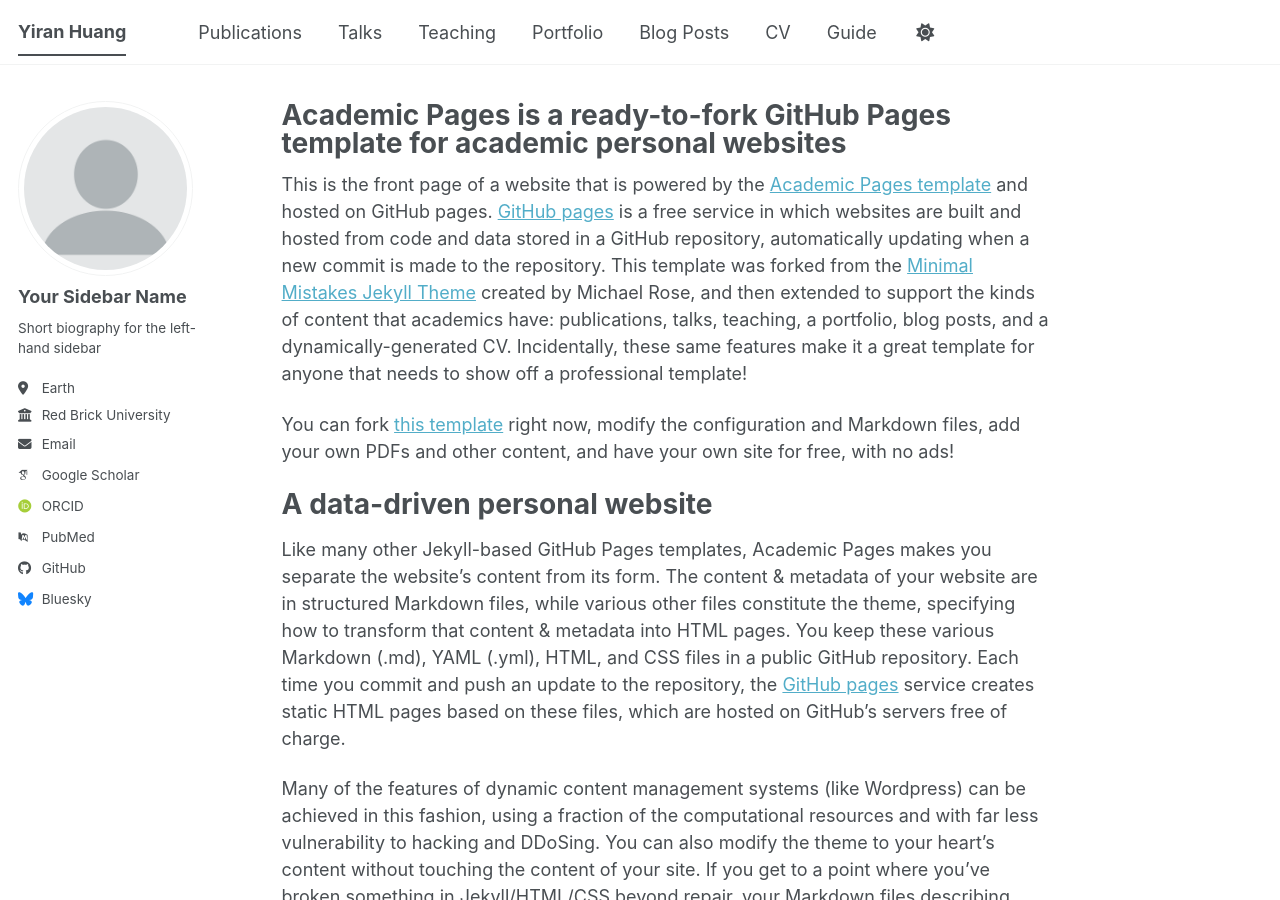
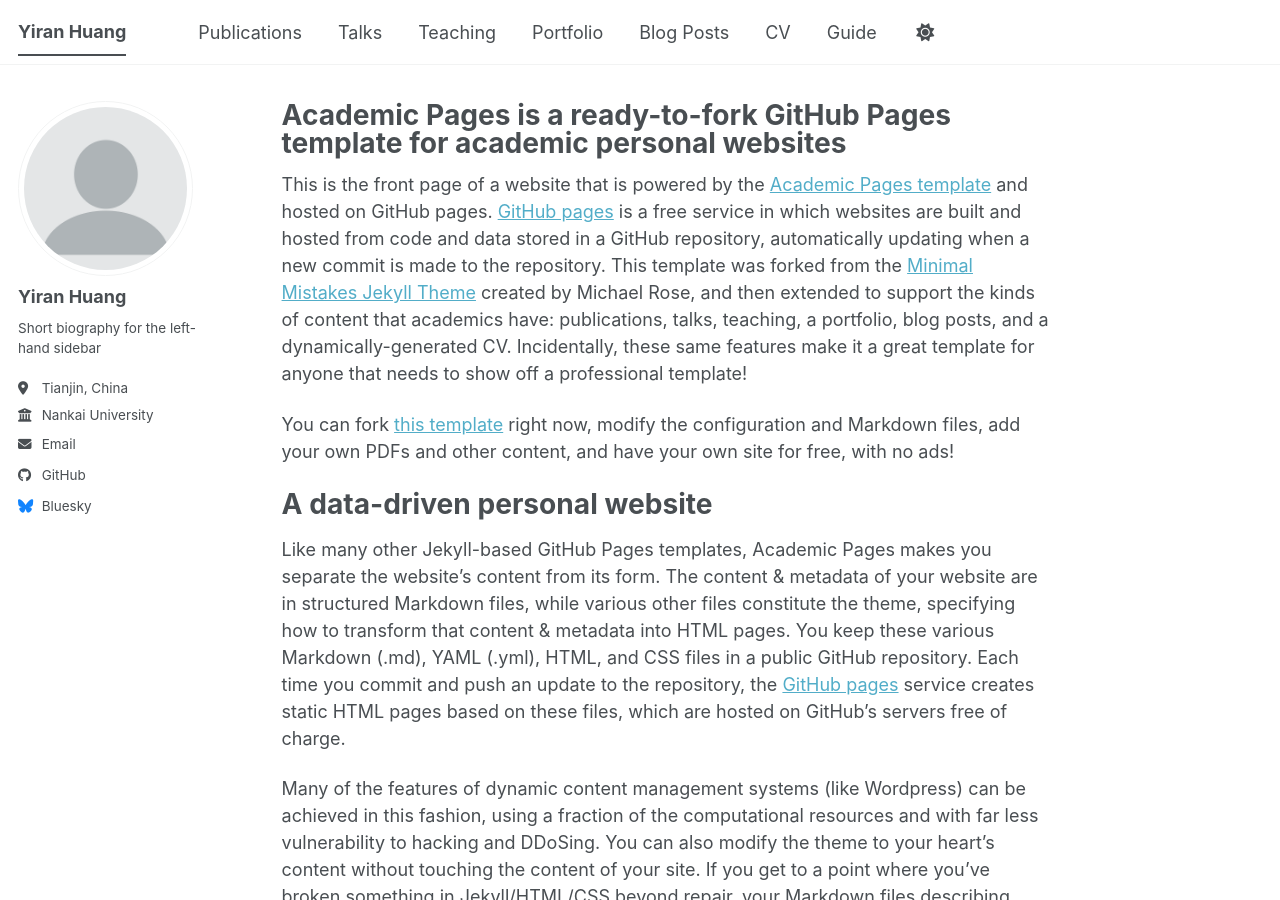
Before and after one commit to Yiran-Huang/Yiran-Huang.github.io, a Jekyll site: the page built from _pages/about.md, in a window 1280 px wide and 900 px high. Built offline with Jekyll 4.4.1, drawn with Linux system fonts in a browser that asks for light colours; some web fonts are replaced; a script bundle is joined from its source files by our own code; library files that are not in the unit come from our copies.

Commit message:
Update _config.yml

```diff
--- a/_config.yml
+++ b/_config.yml
@@ -24,24 +24,24 @@
 author:
   # Biographic information
   avatar           : "profile.png"
-  name             : "Your Sidebar Name"
+  name             : "Yiran Huang"
   pronouns         : # example: "she/her"
   bio              : "Short biography for the left-hand sidebar"
-  location         : "Earth"
-  employer         : "Red Brick University"
+  location         : "Tianjin, China"
+  employer         : "Nankai University"
   uri              : # URL
-  email            : "none@example.org"
+  email            : "yrhuang@mail.nankai.edu.cn"
 
   # Academic websites
   academia         : # URL
   arxiv            : # URL - Update with the correct link to your profile
-  googlescholar    : "https://scholar.google.com/citations?user=PS_CX0AAAAAJ"
+  googlescholar    : # URL
   inspire-hep      : # URL
   impactstory      : # URL
-  orcid            : "https://orcid.org/yourorcidurl"
+  orcid            : # URL
   semantic         : # URL
   ssrn             : # URL
-  pubmed           : "https://www.ncbi.nlm.nih.gov/pubmed/?term=john+snow"
+  pubmed           : # URL
   researchgate     : # URL
   scopus           : # URL
   zotero           : # URL
```
